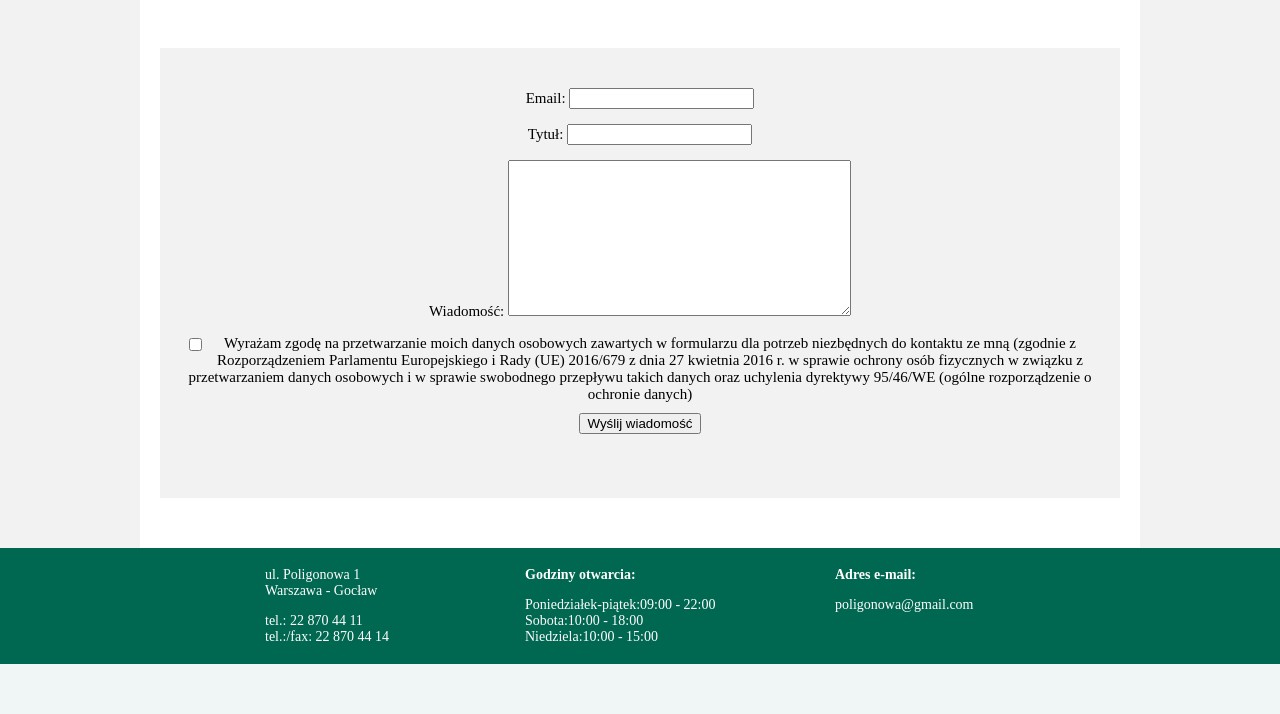
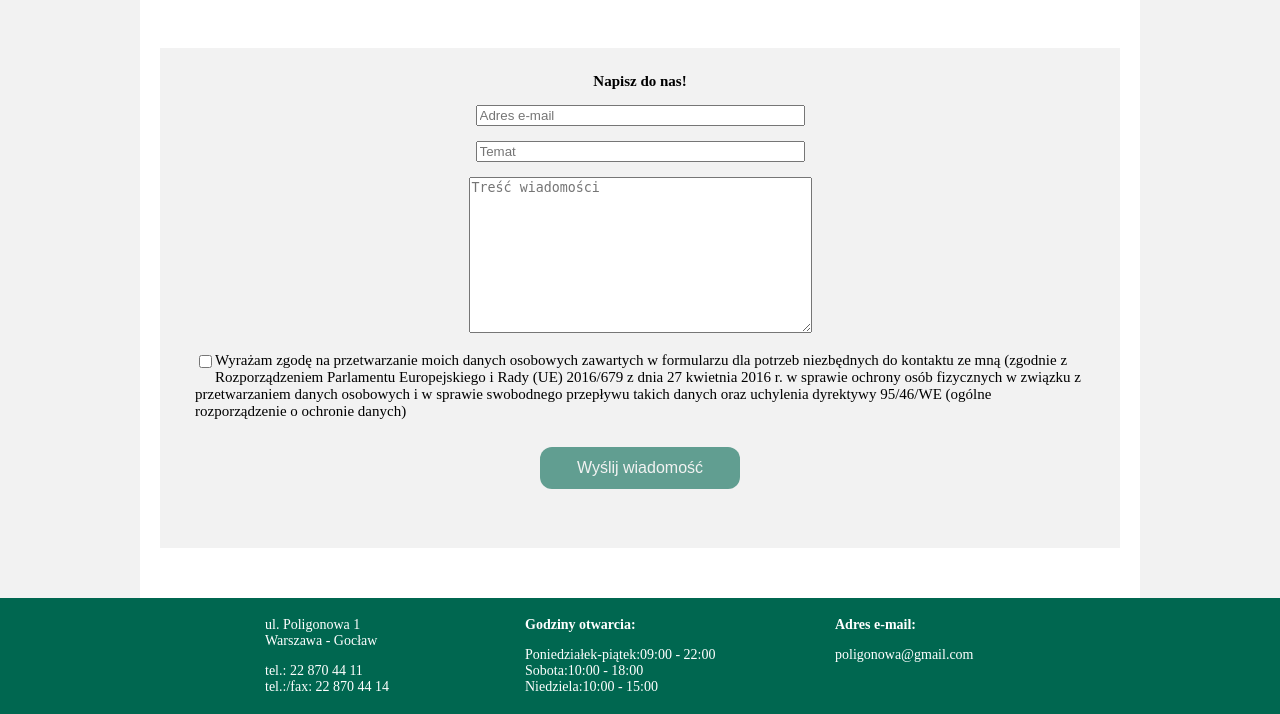
Before and after one commit to JulitaBa/Weterynarz, a Django app: page /contact/ in a window 1280 px wide. Shown: the part 841-1555 px from the top of the page. Before the commit the page ends 1505 px from the top, so only its background shows below. Run offline with Django 3.2, Linux system fonts and the light colour scheme.

Commit message:
Formularz konatkowy - disabled button when checkbox not checked

```diff
--- a/vet/forms.py
+++ b/vet/forms.py
@@ -1,13 +1,35 @@
-from django.forms import ModelForm
 from django import forms
 from .models import Message
 from .models import News
 
 
-class MessageForm(ModelForm):
+class MessageForm(forms.ModelForm):
+    email = forms.EmailField(
+        required=True,
+        label='',
+        widget=forms.EmailInput(
+            attrs={'placeholder': 'Adres e-mail', 'size': 38}
+        ),
+    )
+    subject = forms.CharField(
+        required=True,
+        label='',
+        widget=forms.TextInput(
+            attrs={'placeholder': 'Temat', 'size': 38}
+        ),
+    )
+    message = forms.CharField(
+        required=True,
+        label='',
+        widget=forms.Textarea(
+            attrs={'placeholder': 'Treść wiadomości'}
+        ),
+    )
+
     class Meta:
         model = Message
         exclude = ['created']
+
 
 class NewsForm(forms.ModelForm):
     class Meta:
--- a/vet/models.py
+++ b/vet/models.py
@@ -4,9 +4,9 @@ from django.utils import timezone
 
 # Create your models here.
 class Message(models.Model):
-    email = models.CharField('Email', max_length=200)
-    subject = models.CharField('Tytuł', max_length=200)
-    message = models.TextField('Wiadomość', max_length=1000)
+    email = models.EmailField(max_length=200)
+    subject = models.CharField(max_length=200)
+    message = models.TextField(max_length=1000)
     created = models.DateTimeField(auto_now_add=True)
 
 
--- a/vet/static/css/vet.css
+++ b/vet/static/css/vet.css
@@ -23,6 +23,14 @@ body {
     width: 300px;
     font-size:18px;
     color: white;
+}
+
+.button:disabled {
+    opacity: 0.6;
+    width: 200px;
+    font-size: 16px;
+    cursor: not-allowed;
+
 }
 
 .header {
@@ -123,13 +131,8 @@ body {
     background-color:#006750;
     }
 
-/*Zakładka Kontakt*/
-     #container
-         {
-            width: 100%;
-         }
-     #address
-     {
+/*-------ZAKŁADKA KONTAKT----------------*/
+.address {
         float: left;
         margin-top: 50px;
         margin-bottom: 50px;
@@ -142,8 +145,7 @@ body {
         font-size: 16px;
      }
 
-     #map
-     {
+#map {
         float: left;
         margin-top: 50px;
         margin-bottom: 50px;
@@ -153,16 +155,16 @@ body {
         margin-left: 1%;
      }
 
-     #contact-form
-     {
+.contact-form {
         clear: both;
-        height: 450px;
+        height: 500px;
         width: 100%;
         margin-left: 0;
         margin-right: 0;
         background-color: #F2F2F2;
-        padding: 25px 25px;
-        text-align: center;
+        padding-top:10px;
+        padding-left: 35px;
+        padding-right: 35px;
         font-size: 15px;
      }
 
--- a/vet/templates/vet/contact.html
+++ b/vet/templates/vet/contact.html
@@ -1,11 +1,10 @@
 {% extends 'vet/vet.html' %}
 {% block content %}
-<div id="container">
 
 <div class="title"><h4>KONTAKT</h4></div>
 
 
-        <div id="address">
+        <div class="address">
             <b>Przychodnia dla Zwierząt</b> <br> <br>
             ul. Poligonowa 1 <br>
             Warszawa <br>
@@ -23,36 +22,36 @@
         </div>
 
 
-        <div id="contact-form">
+        <div class="contact-form">
+            <p style="text-align:center;"><b>Napisz do nas!</b></p>
 
-<!--            {% if info %}-->
-<!--            <script>-->
-<!--            alert('{{ info }}');-->
-<!--            </script>-->
-
-<!--            {% else %}-->
-
-            <form method="POST">
-            {% csrf_token %}
-            {{ form.as_p }}
+            <form method="POST" style="text-align:center;">
+                {% csrf_token %}
+                {{ form.as_p }}
 
                 <div>
-                    <input type="checkbox" value="true" style="float:left;"/>
-                    <label style="display: block; margin-bottom: 10px;">
+                    <input type="checkbox" style="float:left;" id="myCheck" onclick="checkIt(this)">
+                    <label style="display: block; margin-bottom: 10px; text-align:left;" for="myCheck">
                         Wyrażam zgodę na przetwarzanie moich danych osobowych zawartych w formularzu dla potrzeb niezbędnych
                         do kontaktu ze mną (zgodnie z Rozporządzeniem Parlamentu Europejskiego i Rady (UE) 2016/679 z dnia 27 kwietnia 2016 r.
                         w sprawie ochrony osób fizycznych w związku z przetwarzaniem danych osobowych i w sprawie swobodnego przepływu
-                        takich danych oraz uchylenia dyrektywy 95/46/WE (ogólne rozporządzenie o ochronie danych) </label>
+                        takich danych oraz uchylenia dyrektywy 95/46/WE (ogólne rozporządzenie o ochronie danych) </label><br>
                 </div>
 
-                    <button type="submit" class="button;">Wyślij wiadomość</button>
+                <div style="text-align:center;">
+                    <button class="button" type=submit id="sbm" disabled >Wyślij wiadomość</button>
+                </div>
+        </form>
+        </div>
 
-
-
-            </form>
-
-            {% endif %}
-        </div>
-    </div>
+<script type="text/javascript">
+    function checkIt(ok) {
+        if (ok.checked) {
+        document.getElementById("sbm").disabled =false;
+        }
+        else {
+        document.getElementById("sbm").disabled = true;}
+        }
+</script>
 
 {% endblock %}
--- a/vet/views.py
+++ b/vet/views.py
@@ -1,3 +1,4 @@
+from django.middleware import http
 from django.shortcuts import render, get_object_or_404, redirect
 from .models import News
 from django.utils import timezone
@@ -77,14 +78,29 @@ def diety(request):
 def contact_sent(request):
     return render(request, 'vet/contact_sent.html')
 
+# def sendMessage(request):
+#     if request.method == 'GET':
+#         return render(request, 'vet/contact.html', {'form': MessageForm})
+#     else:
+#         send_mail(
+#             request.POST['subject'],
+#             request.POST['message'],
+#             request.POST['email'],
+#             ['julita.babecka@gmail.com'],)
+#         messages.add_message(request, messages.SUCCESS, "Wiadomość wysłana!", fail_silently=True)
+#         return render(request, 'vet/contact.html')
+
+
 def sendMessage(request):
-    if request.method == 'GET':
-        return render(request, 'vet/contact.html', {'form': MessageForm})
+    if request.method == "GET":
+        form = MessageForm()
     else:
-        send_mail(
-            request.POST['subject'],
-            request.POST['message'],
-            request.POST['email'],
-            ['julita.babecka@gmail.com'],)
-        messages.add_message(request, messages.SUCCESS, "Wiadomość wysłana!", fail_silently=True)
-        return render(request, 'vet/contact.html')
+        form = MessageForm(request.POST)
+        if form.is_valid():
+            email = form.cleaned_data['email']
+            subject = form.cleaned_data['subject']
+            message = form.cleaned_data['message']
+            send_mail(subject, message, email, ['julita.babecka@gmail.com', email])
+            messages.add_message(request, messages.SUCCESS, "Wiadomość wysłana!", fail_silently=True)
+        form = MessageForm()
+    return render(request, 'vet/contact.html', {'form': form})
```
